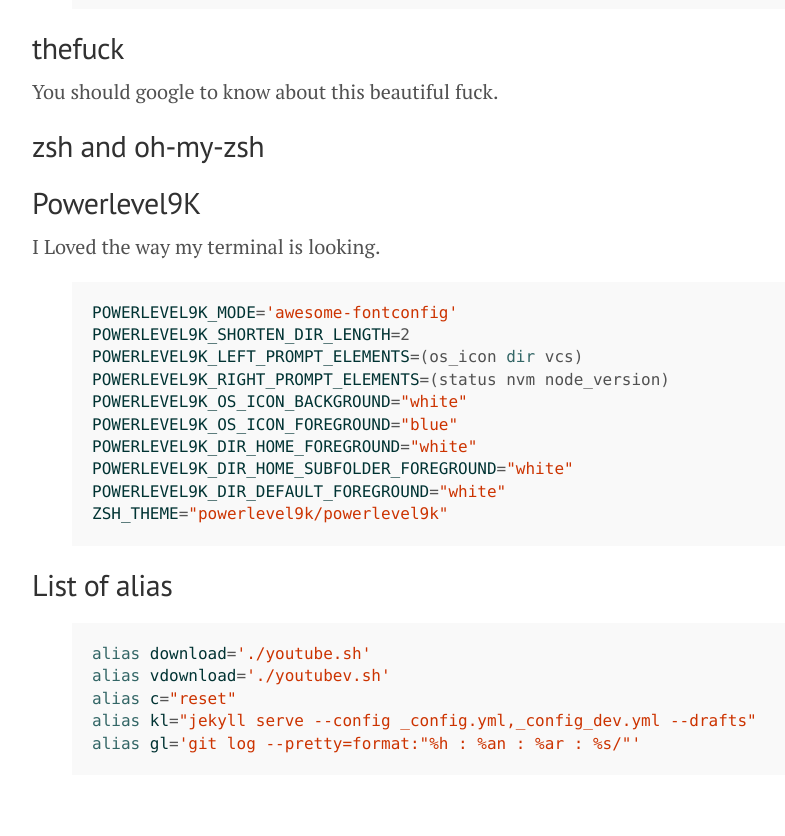
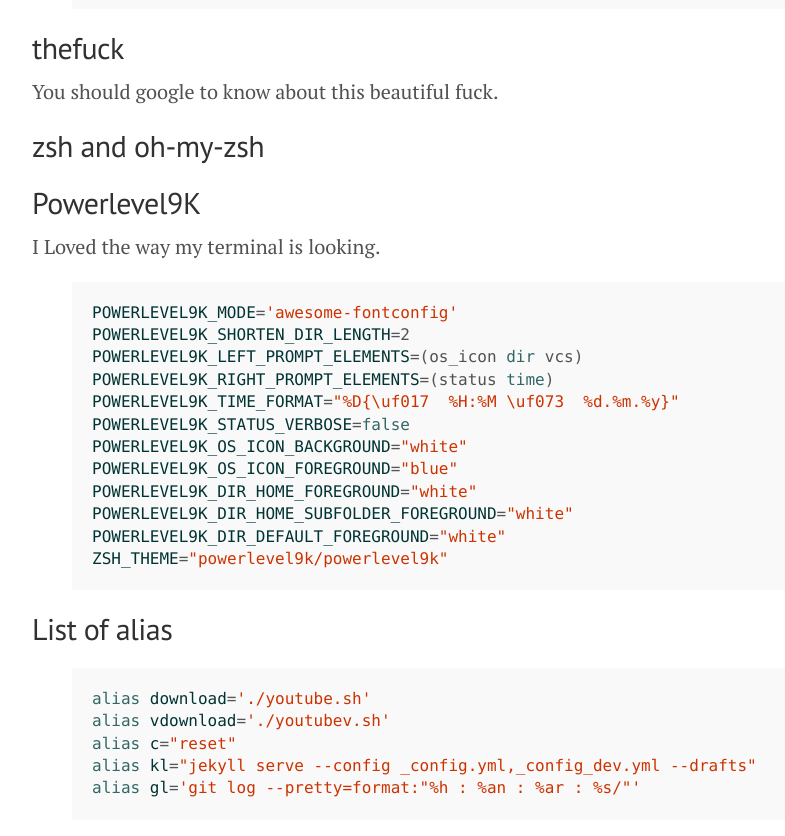
Before and after one commit to svaderia/GujjuCoders, a Jekyll site: the page built from _posts/2017-04-11-ubuntu-configuration.md, in a window 1280 px wide and 900 px high, scrolled down 1395 px. Shown: the top 836 px of the window, without its empty margins (68-853 px from the left). Built offline with Jekyll 4.4.1, drawn with Linux system fonts in a browser that asks for light colours.

Commit message:
Update in P9K config

```diff
--- a/_posts/2017-04-11-ubuntu-configuration.md
+++ b/_posts/2017-04-11-ubuntu-configuration.md
@@ -55,7 +55,9 @@
 POWERLEVEL9K_MODE='awesome-fontconfig'
 POWERLEVEL9K_SHORTEN_DIR_LENGTH=2
 POWERLEVEL9K_LEFT_PROMPT_ELEMENTS=(os_icon dir vcs)
-POWERLEVEL9K_RIGHT_PROMPT_ELEMENTS=(status nvm node_version)
+POWERLEVEL9K_RIGHT_PROMPT_ELEMENTS=(status time)
+POWERLEVEL9K_TIME_FORMAT="%D{\uf017  %H:%M \uf073  %d.%m.%y}"
+POWERLEVEL9K_STATUS_VERBOSE=false
 POWERLEVEL9K_OS_ICON_BACKGROUND="white"
 POWERLEVEL9K_OS_ICON_FOREGROUND="blue"
 POWERLEVEL9K_DIR_HOME_FOREGROUND="white"
```
